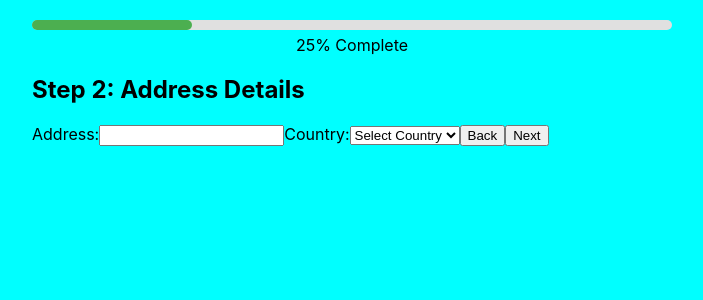
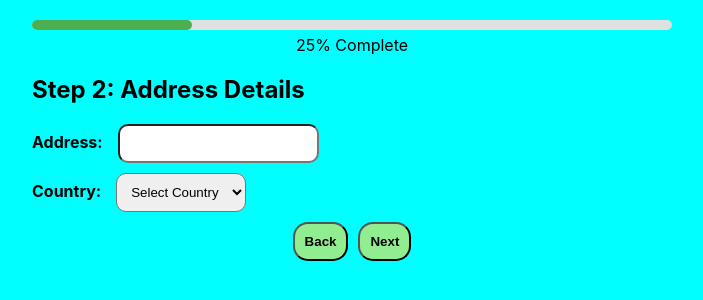
Before and after one commit to BrijeshkumarSuvagiya/kyc-form, a React (Create React App) app: page /step2 in a window 1280 px wide. Shown: the top 300 px of the page, without its empty margins (288-991 px from the left). Built offline with nearby package versions, Linux system fonts and the light colour scheme.

Commit message:
adding style on form.

```diff
--- a/src/components/Step1.js
+++ b/src/components/Step1.js
@@ -1,5 +1,7 @@
 import React from 'react';
 import { useNavigate } from 'react-router-dom';
+
+
 
 function Step1({ formData, setFormData, setCurrentStep  }) {
    const navigate = useNavigate();
@@ -13,23 +15,29 @@ function Step1({ formData, setFormData, setCurrentStep  }) {
        <div>
            <h2>Step 1: Personal Information</h2>
            <form>
-               <label>Name:</label>
+               <label style={{fontWeight:'bold'}}>Name:</label>
                <input
                    type="text"
                    value={formData.name}
                    onChange={(e) => setFormData({ ...formData, name: e.target.value })}
                    required
+                   style={{padding:'10px',borderRadius: "10px",marginLeft:'15px'}}
                />
-               <label>Date of Birth:</label>
+               <div style={{display:"flex",marginTop: "10px"}}/>
+               <label style={{fontWeight:'bold'}}>Date of Birth:</label>
                <input
                    type="date"
                    value={formData.dob}
                    onChange={(e) => setFormData({ ...formData, dob: e.target.value })}
                    required
+                   style={{padding:'10px', borderRadius: "10px", marginLeft:'15px'}}
                />
-               <button type="button" onClick={handleNext}>
+                <div style={{display:"flex",marginTop: "10px"}}/>
+                <div style={{display:'flex', justifyContent:'center'}}>
+               <button style={{padding:'10px', borderRadius:'15px', fontWeight:'bold',backgroundColor:'lightgreen'}} type="button" onClick={handleNext}>
                    Next
                </button>
+               </div>
            </form>
        </div>
    );
--- a/src/components/Step2.js
+++ b/src/components/Step2.js
@@ -18,28 +18,34 @@ function Step2({ formData, setFormData, setCurrentStep  }) {
        <div>
            <h2>Step 2: Address Details</h2>
            <form>
-               <label>Address:</label>
+               <label  style={{fontWeight:'bold'}}>Address:</label>
                <input
                    type="text"
                    value={formData.address}
                    onChange={(e) => setFormData({ ...formData, address: e.target.value })}
                    required
+                   style={{padding:'10px',borderRadius: "10px",marginLeft:'15px'}}
                />
-               <label>Country:</label>
+                <div style={{display:"flex",marginTop: "10px"}}/>
+               <label  style={{fontWeight:'bold'}}>Country:</label>
                <select
                    value={formData.country}
                    onChange={(e) => setFormData({ ...formData, country: e.target.value })}
+                   style={{padding:'10px', borderRadius: "10px", marginLeft:'15px'}}
                >
                    <option value="">Select Country</option>
                    <option value="USA">USA</option>
                    <option value="Canada">Canada</option>
                </select>
-               <button type="button" onClick={handleBack}>
+               <div style={{display:"flex",marginTop: "10px"}}/>
+               <div style={{display:'flex', justifyContent:'center'}}>
+               <button style={{marginRight: '10px',padding:'10px', borderRadius:'15px', fontWeight:'bold',backgroundColor:'lightgreen'}} type="button" onClick={handleBack}>
                    Back
                </button>
-               <button type="button" onClick={handleNext}>
+               <button style={{padding:'10px', borderRadius:'15px', fontWeight:'bold',backgroundColor:'lightgreen'}} type="button" onClick={handleNext}>
                    Next
                </button>
+               </div>
            </form>
        </div>
    );
--- a/src/components/Step3.js
+++ b/src/components/Step3.js
@@ -18,18 +18,21 @@ function Step3({ formData, setFormData, setCurrentStep  }) {
        <div>
            <h2>Step 3: Document Upload</h2>
            <form>
-               <label>ID Document:</label>
+               <label style={{fontWeight:'bold'}}>ID Document:</label>
                <input
                    type="file"
                    onChange={(e) => setFormData({ ...formData, idDocument: e.target.files[0] })}
                    required
                />
-               <button type="button" onClick={handleBack}>
+                <div style={{display:"flex",marginTop: "10px"}}/>
+                <div style={{display:'flex', justifyContent:'center'}}>
+               <button style={{marginRight: '10px',padding:'10px', borderRadius:'15px', fontWeight:'bold',backgroundColor:'lightgreen'}} type="button" onClick={handleBack}>
                    Back
                </button>
-               <button type="button" onClick={handleNext}>
+               <button  style={{marginRight: '10px',padding:'10px', borderRadius:'15px', fontWeight:'bold',backgroundColor:'lightgreen'}} type="button" onClick={handleNext}>
                    Next
                </button>
+               </div>
            </form>
        </div>
    );
--- a/src/components/Summary.js
+++ b/src/components/Summary.js
@@ -4,18 +4,21 @@ import React, { useState } from "react";
 function Summary({ formData, setCurrentStep }) {
   const [isSubmitted, setIsSubmitted] = useState(false);
   const navigate = useNavigate();
+
   const handleBack = () => {
     setCurrentStep(3);
     navigate("/step3");
   };
+
   const handleSubmit = () => {
     setIsSubmitted(true);
   };
 
   const handleHome = () => {
-    setCurrentStep(1);
+   setCurrentStep(1);
     navigate("/");
   };
+
   if (isSubmitted) {
     return (
       <div>
@@ -24,9 +27,9 @@ function Summary({ formData, setCurrentStep }) {
           Your KYC has been recorded. We will update you shortly about the
           status.
         </p>
-        <button type="button" onClick={handleHome}>
-          Home
-        </button>
+        <button type="button" onClick={handleBack}>
+                   Back
+               </button>
       </div>
     );
   }
@@ -55,6 +58,9 @@ function Summary({ formData, setCurrentStep }) {
       <button type="button" onClick={handleSubmit}>
         Submit
       </button>
+      <button type="button" onClick={handleHome}>
+          Home
+        </button>
     </div>
   );
 }
```
